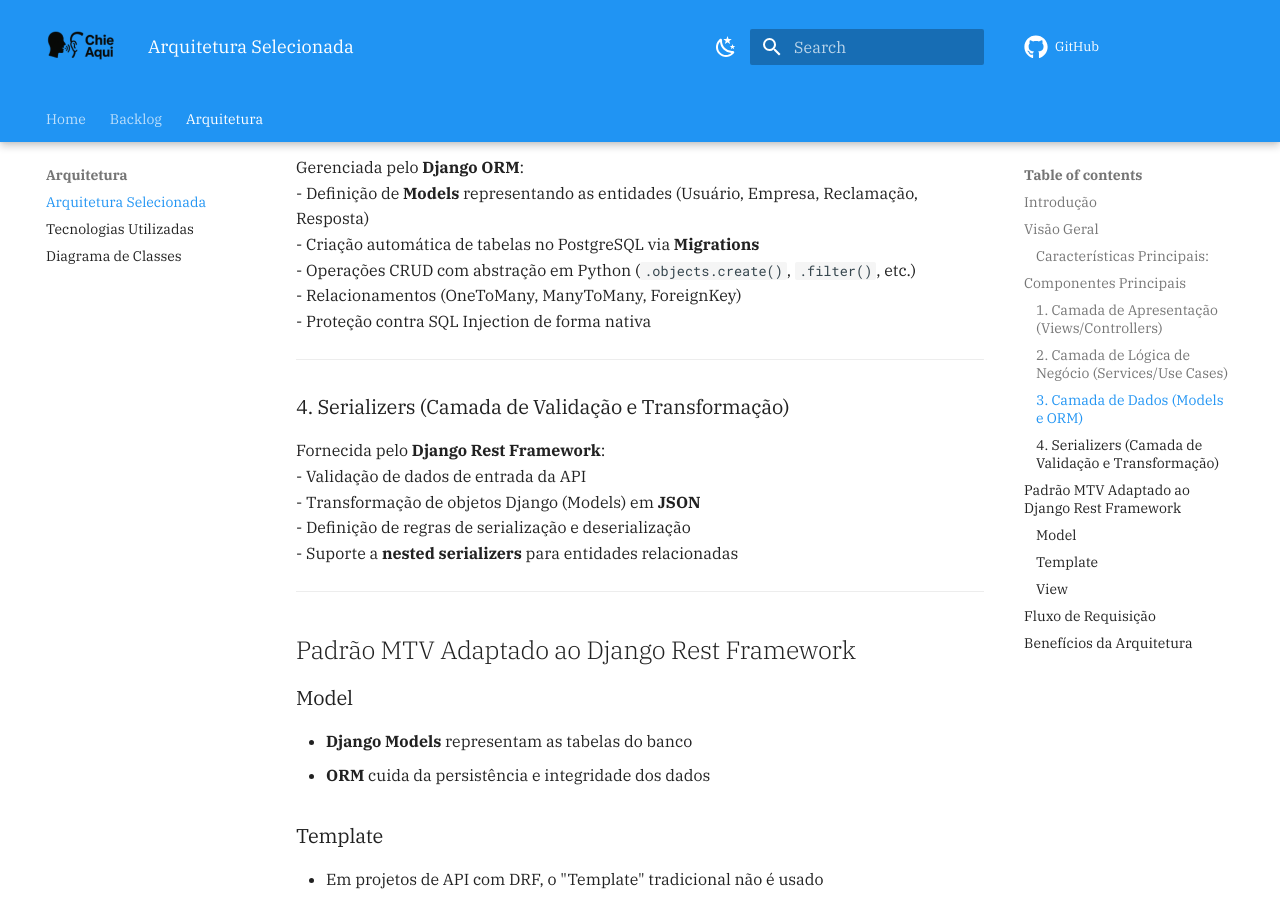
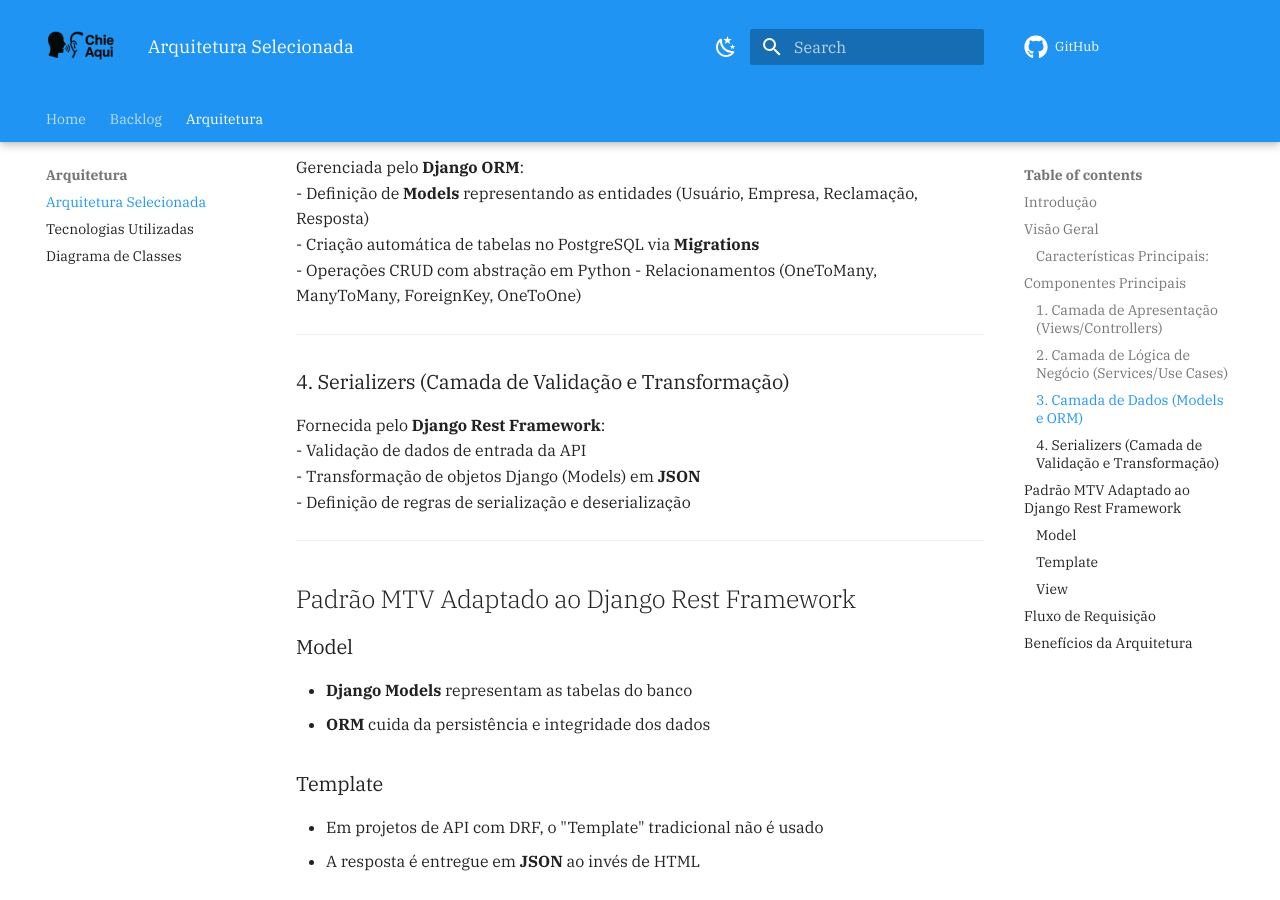
Before and after one commit to Chie-aqui/Chie-aqui_docs, an MkDocs documentation site: the page built from docs/arquitetura/arquitetura.md, in a window 1280 px wide and 900 px high, scrolled down 1516 px. Built offline with MkDocs 1.6.1 and Material for MkDocs 9.7.7, drawn with Linux system fonts in a browser that asks for light colours; comment, search, counter and statistics services are not loaded; some of the changed text lies outside the part shown.

Commit message:
docs: remocao de textos desnecessarios

```diff
--- a/docs/arquitetura/arquitetura.md
+++ b/docs/arquitetura/arquitetura.md
@@ -48,9 +48,8 @@
 Gerenciada pelo **Django ORM**:
 - Definição de **Models** representando as entidades (Usuário, Empresa, Reclamação, Resposta)
 - Criação automática de tabelas no PostgreSQL via **Migrations**
-- Operações CRUD com abstração em Python (`.objects.create()`, `.filter()`, etc.)
-- Relacionamentos (OneToMany, ManyToMany, ForeignKey)
-- Proteção contra SQL Injection de forma nativa
+- Operações CRUD com abstração em Python
+- Relacionamentos (OneToMany, ManyToMany, ForeignKey, OneToOne)
 
 ---
 
@@ -59,7 +58,7 @@
 - Validação de dados de entrada da API
 - Transformação de objetos Django (Models) em **JSON**
 - Definição de regras de serialização e deserialização
-- Suporte a **nested serializers** para entidades relacionadas
+<!-- - Suporte a **nested serializers** para entidades relacionadas   -->
 
 ---
 
```
Also changed, not shown: other parts of docs/arquitetura/arquitetura.md (+0 -1 lines).
